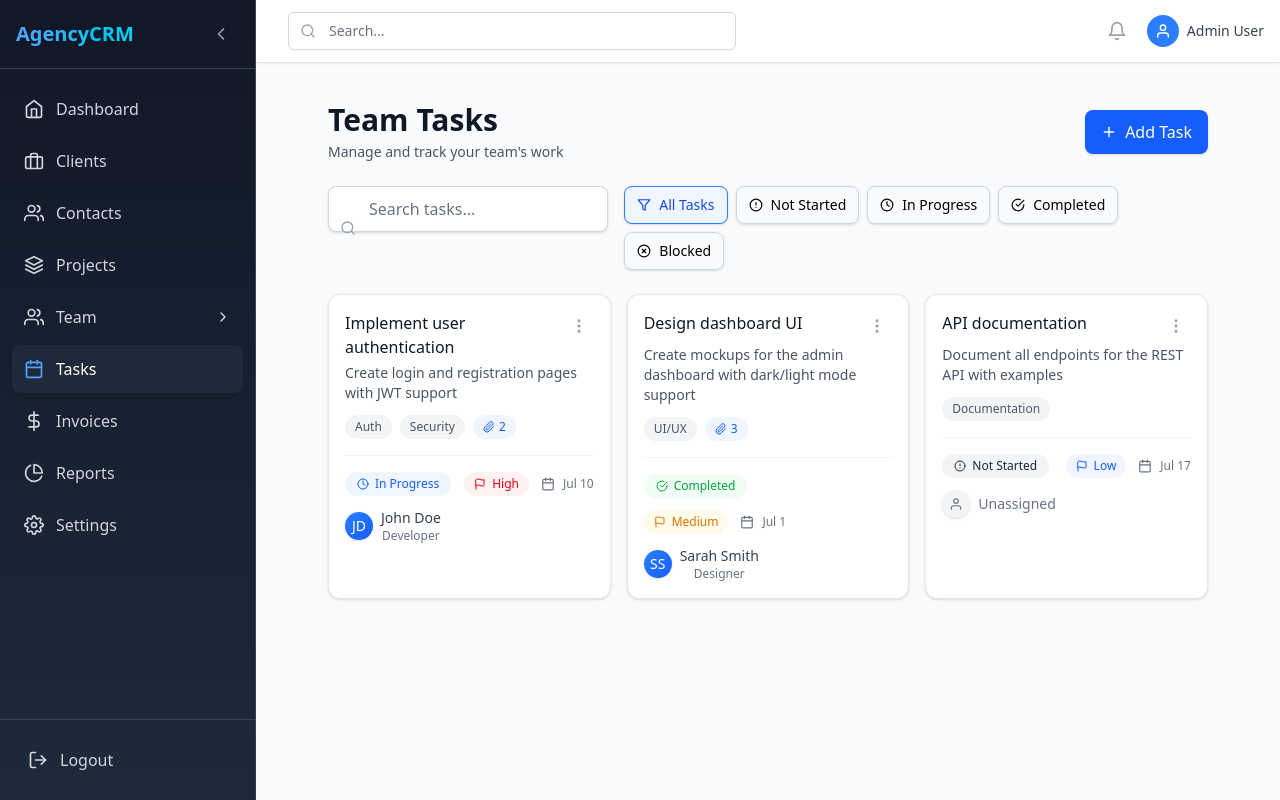
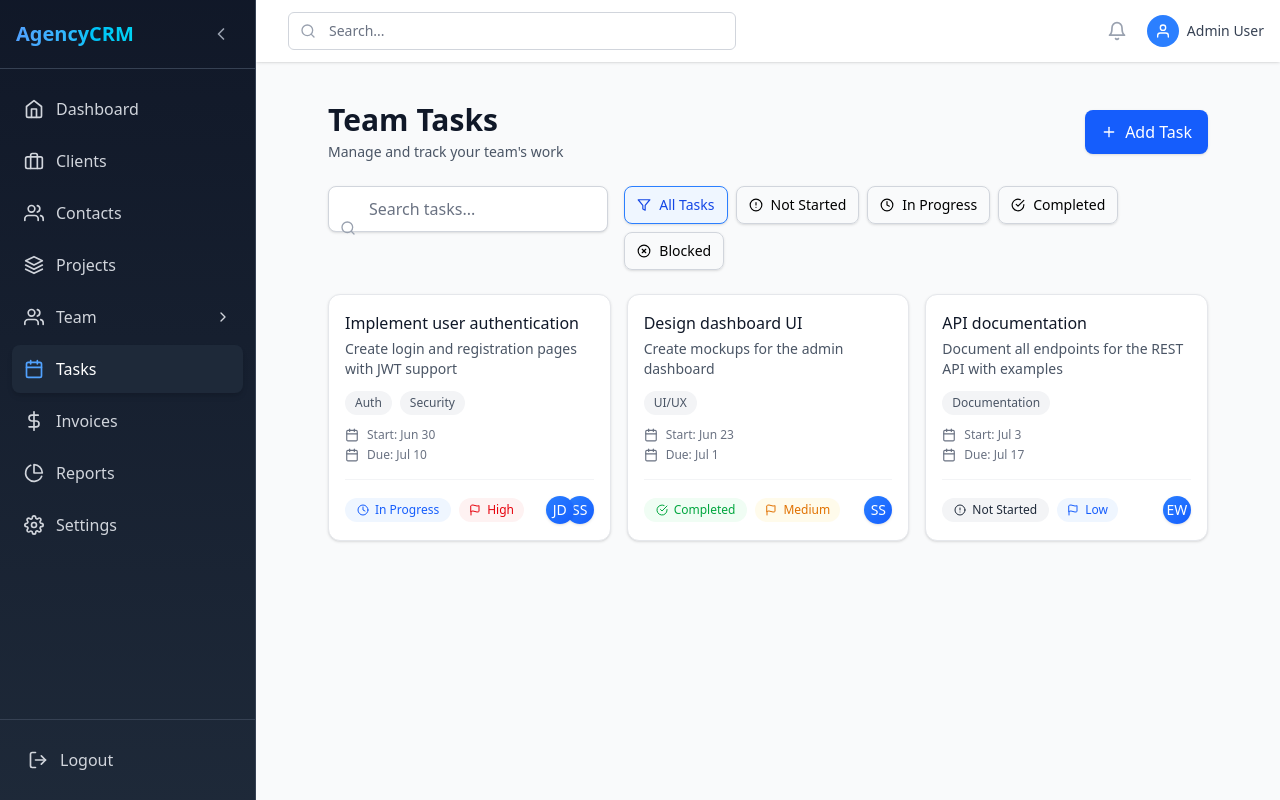
Before and after one commit to zeeshanwdev27/Mern_CRM_Frontend, a React (Vite) app: page /tasks in a window 1280 px wide. Built offline with nearby package versions, Linux system fonts and the light colour scheme; sample sign-in values are in the browser's storage.

Commit message:
Updated Tasks UI according to Schema

```diff
--- a/src/pages/Tasks/Tasks.jsx
+++ b/src/pages/Tasks/Tasks.jsx
@@ -74,53 +74,57 @@ const priorityOptions = [
   }
 ];
 
-// Dummy data
+// Updated dummy data to match schema
 const dummyTasks = [
   {
-    id: 1,
+    _id: '1',
     title: 'Implement user authentication',
     description: 'Create login and registration pages with JWT support',
     status: 'In Progress',
     priority: 'High',
+    startDate: new Date(Date.now() - 3 * 24 * 60 * 60 * 1000).toISOString(),
     dueDate: new Date(Date.now() + 7 * 24 * 60 * 60 * 1000).toISOString(),
-    assignee: { id: 1, name: 'John Doe', avatar: 'JD', role: 'Developer' },
+    assignees: ['1', '2'], // Array of client IDs
+    tags: ['Auth', 'Security'],
     createdAt: new Date().toISOString(),
-    tags: ['Auth', 'Security'],
-    attachments: 2
+    updatedAt: new Date().toISOString()
   },
   {
-    id: 2,
+    _id: '2',
     title: 'Design dashboard UI',
-    description: 'Create mockups for the admin dashboard with dark/light mode support',
+    description: 'Create mockups for the admin dashboard',
     status: 'Completed',
     priority: 'Medium',
+    startDate: new Date(Date.now() - 10 * 24 * 60 * 60 * 1000).toISOString(),
     dueDate: new Date(Date.now() - 2 * 24 * 60 * 60 * 1000).toISOString(),
-    assignee: { id: 2, name: 'Sarah Smith', avatar: 'SS', role: 'Designer' },
-    createdAt: new Date(Date.now() - 5 * 24 * 60 * 60 * 1000).toISOString(),
+    assignees: ['2'],
     tags: ['UI/UX'],
-    attachments: 3
+    createdAt: new Date(Date.now() - 12 * 24 * 60 * 60 * 1000).toISOString(),
+    updatedAt: new Date(Date.now() - 2 * 24 * 60 * 60 * 1000).toISOString()
   },
   {
-    id: 3,
+    _id: '3',
     title: 'API documentation',
     description: 'Document all endpoints for the REST API with examples',
     status: 'Not Started',
     priority: 'Low',
+    startDate: new Date().toISOString(),
     dueDate: new Date(Date.now() + 14 * 24 * 60 * 60 * 1000).toISOString(),
-    assignee: null,
+    assignees: ['4'],
+    tags: ['Documentation'],
     createdAt: new Date().toISOString(),
-    tags: ['Documentation'],
-    attachments: 0
+    updatedAt: new Date().toISOString()
   }
 ];
 
-const dummyTeamMembers = [
-  { id: 1, name: 'John Doe', avatar: 'JD', role: 'Developer' },
-  { id: 2, name: 'Sarah Smith', avatar: 'SS', role: 'Designer' },
-  { id: 3, name: 'Mike Johnson', avatar: 'MJ', role: 'QA Engineer' },
-  { id: 4, name: 'Emma Wilson', avatar: 'EW', role: 'Project Manager' }
+const dummyClients = [
+  { _id: '1', name: 'John Doe', avatar: 'JD', role: 'Developer' },
+  { _id: '2', name: 'Sarah Smith', avatar: 'SS', role: 'Designer' },
+  { _id: '3', name: 'Mike Johnson', avatar: 'MJ', role: 'QA Engineer' },
+  { _id: '4', name: 'Emma Wilson', avatar: 'EW', role: 'Project Manager' }
 ];
 
+// Updated StatusBadge component (no changes needed)
 const StatusBadge = ({ status }) => {
   const statusConfig = statusOptions.find(opt => opt.value === status) || statusOptions[0];
 
@@ -132,6 +136,7 @@ const StatusBadge = ({ status }) => {
   );
 };
 
+// Updated PriorityBadge component (no changes needed)
 const PriorityBadge = ({ priority }) => {
   const priorityConfig = priorityOptions.find(opt => opt.value === priority) || priorityOptions[0];
 
@@ -143,48 +148,55 @@ const PriorityBadge = ({ priority }) => {
   );
 };
 
-const DueDateBadge = ({ date, status }) => {
-  const today = new Date();
-  today.setHours(0, 0, 0, 0);
-  const dueDate = new Date(date);
-  dueDate.setHours(0, 0, 0, 0);
-  const isOverdue = dueDate < today && status !== 'Completed';
-
-  const formattedDate = dueDate.toLocaleDateString('en-US', {
+// Updated DueDateBadge to include start date
+const DateBadge = ({ date, label, isOverdue = false }) => {
+  const formattedDate = new Date(date).toLocaleDateString('en-US', {
     month: 'short',
     day: 'numeric',
-    year: dueDate.getFullYear() !== new Date().getFullYear() ? 'numeric' : undefined
+    year: new Date(date).getFullYear() !== new Date().getFullYear() ? 'numeric' : undefined
   });
 
   return (
     <div className={`flex items-center gap-2 text-xs ${isOverdue ? 'text-red-500' : 'text-gray-500'}`}>
       <FiCalendar size={14} className="flex-shrink-0" />
+      <div>
+        <span className="font-medium">{label}: </span>
         <span>{formattedDate}</span>
+      </div>
     </div>
   );
 };
 
-const AssigneeDropdown = ({ assignee, teamMembers, isOpen, onOpenChange, onAssign, onUnassign }) => {
+// Updated AssigneeDropdown to handle multiple assignees
+const AssigneeDropdown = ({ assignees, clients, isOpen, onOpenChange, onAssign, onUnassign }) => {
   return (
     <div className="relative">
       <button
         onClick={() => onOpenChange(!isOpen)}
         className="flex items-center gap-2 group"
-        aria-label={assignee ? `Change assignee (currently ${assignee.name})` : 'Assign task'}
+        aria-label="Assignees"
         aria-expanded={isOpen}
       >
-        {assignee ? (
-          <>
-            <div className="w-7 h-7 rounded-full bg-gradient-to-br from-blue-500 to-blue-600 text-white flex items-center justify-center text-sm font-medium shadow-sm">
-              {assignee.avatar}
+        {assignees.length > 0 ? (
+          <div className="flex items-center">
+            {assignees.slice(0, 2).map((assigneeId, index) => {
+              const client = clients.find(c => c._id === assigneeId);
+              return (
+                <div
+                  key={assigneeId}
+                  className={`w-7 h-7 rounded-full bg-gradient-to-br from-blue-500 to-blue-600 text-white flex items-center justify-center text-sm font-medium shadow-sm ${index > 0 ? '-ml-2' : ''}`}
+                  style={{ zIndex: assignees.length - index }}
+                >
+                  {client?.avatar || '?'}
                 </div>
-            <div>
-              <div className="text-sm font-medium text-gray-700 group-hover:text-blue-600 transition-colors">
-                {assignee.name}
+              );
+            })}
+            {assignees.length > 2 && (
+              <div className="w-7 h-7 rounded-full bg-gray-100 text-gray-600 flex items-center justify-center text-xs font-medium shadow-sm -ml-2">
+                +{assignees.length - 2}
               </div>
-              <div className="text-xs text-gray-500">{assignee.role}</div>
+            )}
           </div>
-          </>
         ) : (
           <div className="flex items-center gap-2 text-gray-500 group-hover:text-blue-600 transition-colors">
             <div className="w-7 h-7 rounded-full bg-gray-100 flex items-center justify-center shadow-sm">
@@ -209,38 +221,34 @@ const AssigneeDropdown = ({ assignee, teamMembers, isOpen, onOpenChange, onAssig
                 Assign to
               </div>
               <div className="max-h-60 overflow-y-auto">
-                {teamMembers.map(member => (
+                {clients.map(client => (
                   <button
-                    key={member.id}
+                    key={client._id}
                     onClick={() => {
-                      onAssign(member);
-                      onOpenChange(false);
+                      if (assignees.includes(client._id)) {
+                        onUnassign(client._id);
+                      } else {
+                        onAssign(client._id);
+                      }
                     }}
-                    className="w-full flex items-center gap-3 px-3 py-2 hover:bg-gray-50 rounded-lg cursor-pointer text-left transition-colors"
-                    aria-label={`Assign to ${member.name}`}
+                    className={`w-full flex items-center gap-3 px-3 py-2 hover:bg-gray-50 rounded-lg cursor-pointer text-left transition-colors ${
+                      assignees.includes(client._id) ? 'bg-blue-50' : ''
+                    }`}
+                    aria-label={`Assign ${client.name}`}
                   >
                     <div className="w-7 h-7 rounded-full bg-gradient-to-br from-blue-500 to-blue-600 text-white flex items-center justify-center text-sm font-medium shadow-sm">
-                      {member.avatar}
+                      {client.avatar}
                     </div>
                     <div>
-                      <div className="text-sm font-medium text-gray-900">{member.name}</div>
-                      <div className="text-xs text-gray-500">{member.role}</div>
+                      <div className="text-sm font-medium text-gray-900">{client.name}</div>
+                      <div className="text-xs text-gray-500">{client.role}</div>
                     </div>
+                    {assignees.includes(client._id) && (
+                      <FiCheck className="ml-auto text-blue-600" size={14} />
+                    )}
                   </button>
                 ))}
               </div>
-              {assignee && (
-                <button
-                  onClick={() => {
-                    onUnassign();
-                    onOpenChange(false);
-                  }}
-                  className="w-full flex items-center gap-2 px-3 py-2 hover:bg-gray-50 rounded-lg cursor-pointer text-red-500 mt-1 border-t border-gray-100 transition-colors"
-                >
-                  <FiXCircle size={14} />
-                  <span className="text-sm font-medium">Unassign</span>
-                </button>
-              )}
             </div>
           </motion.div>
         )}
@@ -249,76 +257,15 @@ const AssigneeDropdown = ({ assignee, teamMembers, isOpen, onOpenChange, onAssig
   );
 };
 
+// Updated TaskActionsMenu (no changes needed)
 const TaskActionsMenu = ({ isOpen, onOpenChange, task, onEdit, onDelete, onStatusChange }) => {
-  return (
-    <div className="relative">
-      <button
-        onClick={() => onOpenChange(!isOpen)}
-        className="p-1.5 text-gray-400 hover:text-gray-600 hover:bg-gray-100 rounded-lg transition-colors"
-        aria-label="Task actions"
-        aria-expanded={isOpen}
-      >
-        <FiMoreVertical size={18} />
-      </button>
-
-      <AnimatePresence>
-        {isOpen && (
-          <motion.div
-            initial={{ opacity: 0, scale: 0.95 }}
-            animate={{ opacity: 1, scale: 1 }}
-            exit={{ opacity: 0, scale: 0.95 }}
-            transition={{ type: "spring", damping: 20, stiffness: 300 }}
-            className="absolute z-20 top-10 right-0 w-48 bg-white rounded-lg shadow-xl border border-gray-200 origin-top-right"
-          >
-            <div className="py-1">
-              <button
-                onClick={() => {
-                  onEdit(task);
-                  onOpenChange(false);
-                }}
-                className="w-full flex items-center gap-2 px-4 py-2 text-sm text-gray-700 hover:bg-gray-50 transition-colors"
-              >
-                <FiEdit2 size={14} />
-                <span>Edit Task</span>
-              </button>
-
-              {statusOptions.map(option => (
-                task.status !== option.value && (
-                  <button
-                    key={option.value}
-                    onClick={() => {
-                      onStatusChange(task.id, option.value);
-                      onOpenChange(false);
-                    }}
-                    className={`w-full flex items-center gap-2 px-4 py-2 text-sm ${option.textClass} hover:bg-gray-50 transition-colors`}
-                  >
-                    {React.cloneElement(option.icon, { size: 14 })}
-                    <span>Mark as {option.value}</span>
-                  </button>
-                )
-              ))}
-
-              <button
-                onClick={() => {
-                  onDelete(task);
-                  onOpenChange(false);
-                }}
-                className="w-full flex items-center gap-2 px-4 py-2 text-sm text-red-600 hover:bg-red-50 border-t border-gray-100 transition-colors"
-              >
-                <FiTrash2 size={14} />
-                <span>Delete Task</span>
-              </button>
-            </div>
-          </motion.div>
-        )}
-      </AnimatePresence>
-    </div>
-  );
+  // ... (keep existing implementation)
 };
 
+// Updated TaskCard to match schema
 const TaskCard = ({
   task,
-  teamMembers,
+  clients,
   onStatusChange,
   onAssign,
   onUnassign,
@@ -327,6 +274,12 @@ const TaskCard = ({
 }) => {
   const [isMenuOpen, setIsMenuOpen] = useState(false);
   const [isAssigneeOpen, setIsAssigneeOpen] = useState(false);
+
+  const today = new Date();
+  today.setHours(0, 0, 0, 0);
+  const dueDate = new Date(task.dueDate);
+  dueDate.setHours(0, 0, 0, 0);
+  const isOverdue = dueDate < today && task.status !== 'Completed';
 
   return (
     <motion.div
@@ -352,7 +305,9 @@ const TaskCard = ({
         </div>
 
         {/* Description */}
+        {task.description && (
           <p className="text-sm text-gray-600 mt-1">{task.description}</p>
+        )}
 
         {/* Tags */}
         <div className="flex flex-wrap gap-2 mt-3">
@@ -361,29 +316,28 @@ const TaskCard = ({
               {tag}
             </span>
           ))}
-          {task.attachments > 0 && (
-            <span className="text-xs px-2.5 py-1 bg-blue-50 text-blue-600 rounded-full flex items-center gap-1">
-              <FiPaperclip size={12} /> {task.attachments}
-            </span>
-          )}
+        </div>
+
+        {/* Dates */}
+        <div className="mt-3 space-y-1">
+          <DateBadge date={task.startDate} label="Start" />
+          <DateBadge date={task.dueDate} label="Due" isOverdue={isOverdue} />
         </div>
 
         {/* Footer */}
-        <div className="mt-4 pt-4 border-t border-gray-100 flex flex-wrap items-center justify-between gap-3">
+<div className="mt-4 pt-4 border-t border-gray-100 flex items-center justify-between gap-3">
+  <div className="flex items-center gap-2">
     <StatusBadge status={task.status} />
-
-          <div className="flex items-center gap-3">
     <PriorityBadge priority={task.priority} />
-            <DueDateBadge date={task.dueDate} status={task.status} />
   </div>
 
   <AssigneeDropdown
-            assignee={task.assignee}
-            teamMembers={teamMembers}
+    assignees={task.assignees}
+    clients={clients}
     isOpen={isAssigneeOpen}
     onOpenChange={setIsAssigneeOpen}
-            onAssign={(member) => onAssign(task.id, member)}
-            onUnassign={() => onUnassign(task.id)}
+    onAssign={(clientId) => onAssign(task._id, clientId)}
+    onUnassign={(clientId) => onUnassign(task._id, clientId)}
   />
 </div>
       </div>
@@ -391,9 +345,10 @@ const TaskCard = ({
   );
 };
 
+// Updated Tasks component
 const Tasks = () => {
   const [tasks, setTasks] = useState([]);
-  const [teamMembers, setTeamMembers] = useState([]);
+  const [clients, setClients] = useState([]);
   const [searchTerm, setSearchTerm] = useState('');
   const [currentPage, setCurrentPage] = useState(1);
   const [isDeleteModalOpen, setIsDeleteModalOpen] = useState(false);
@@ -405,15 +360,15 @@ const Tasks = () => {
   const tasksPerPage = 6;
 
   useEffect(() => {
-    // Load data
     const loadData = async () => {
       setIsLoading(true);
       setError(null);
 
       try {
+        // In a real app, you would fetch from your API
         await new Promise(resolve => setTimeout(resolve, 800));
         setTasks(dummyTasks);
-        setTeamMembers(dummyTeamMembers);
+        setClients(dummyClients);
       } catch (err) {
         setError("Failed to load tasks. Please try again later.");
         console.error("Error loading tasks:", err);
@@ -428,14 +383,17 @@ const Tasks = () => {
   const filteredTasks = tasks.filter(task => {
     const matchesSearch =
       task.title.toLowerCase().includes(searchTerm.toLowerCase()) ||
-      task.description.toLowerCase().includes(searchTerm.toLowerCase()) ||
-      (task.assignee && task.assignee.name.toLowerCase().includes(searchTerm.toLowerCase()));
+      task.description?.toLowerCase().includes(searchTerm.toLowerCase()) ||
+      task.assignees.some(assigneeId => {
+        const client = clients.find(c => c._id === assigneeId);
+        return client?.name.toLowerCase().includes(searchTerm.toLowerCase());
+      });
 
     const matchesFilter =
       activeFilter === 'All' ||
       task.status === activeFilter ||
       task.priority === activeFilter ||
-      (activeFilter === 'Unassigned' && !task.assignee);
+      (activeFilter === 'Unassigned' && task.assignees.length === 0);
 
     return matchesSearch && matchesFilter;
   });
@@ -445,21 +403,25 @@ const Tasks = () => {
   const currentTasks = filteredTasks.slice(indexOfFirstTask, indexOfLastTask);
   const totalPages = Math.ceil(filteredTasks.length / tasksPerPage);
 
-  const handleAssignTask = (taskId, member) => {
+  const handleAssignTask = (taskId, clientId) => {
     setTasks(prevTasks => prevTasks.map(task =>
-      task.id === taskId ? { ...task, assignee: member } : task
+      task._id === taskId
+        ? { ...task, assignees: [...task.assignees, clientId] }
+        : task
     ));
   };
 
-  const handleUnassignTask = (taskId) => {
+  const handleUnassignTask = (taskId, clientId) => {
     setTasks(prevTasks => prevTasks.map(task =>
-      task.id === taskId ? { ...task, assignee: null } : task
+      task._id === taskId
+        ? { ...task, assignees: task.assignees.filter(id => id !== clientId) }
+        : task
     ));
   };
 
   const handleStatusChange = (taskId, newStatus) => {
     setTasks(prevTasks => prevTasks.map(task =>
-      task.id === taskId ? { ...task, status: newStatus } : task
+      task._id === taskId ? { ...task, status: newStatus } : task
     ));
   };
 
@@ -469,7 +431,7 @@ const Tasks = () => {
   };
 
   const confirmDelete = () => {
-    setTasks(prevTasks => prevTasks.filter(task => task.id !== selectedTask.id));
+    setTasks(prevTasks => prevTasks.filter(task => task._id !== selectedTask._id));
     setIsDeleteModalOpen(false);
   };
 
@@ -582,9 +544,9 @@ const Tasks = () => {
             <AnimatePresence>
               {currentTasks.map((task) => (
                 <TaskCard
-                  key={task.id}
+                  key={task._id}
                   task={task}
-                  teamMembers={teamMembers}
+                  clients={clients}
                   onStatusChange={handleStatusChange}
                   onAssign={handleAssignTask}
                   onUnassign={handleUnassignTask}
```
Lines whose indentation alone changed are shown as unchanged.
